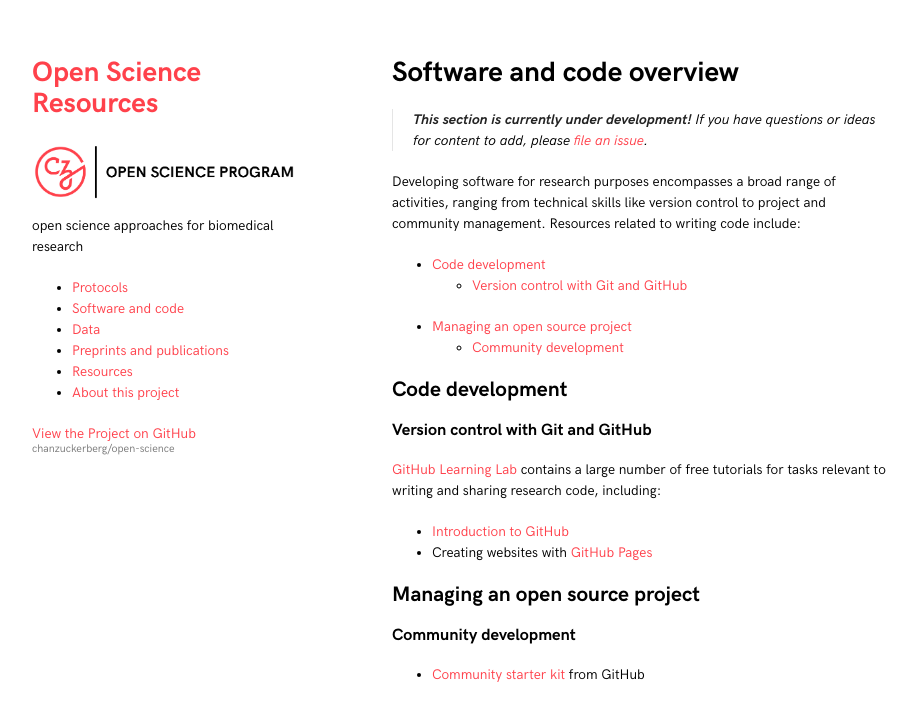
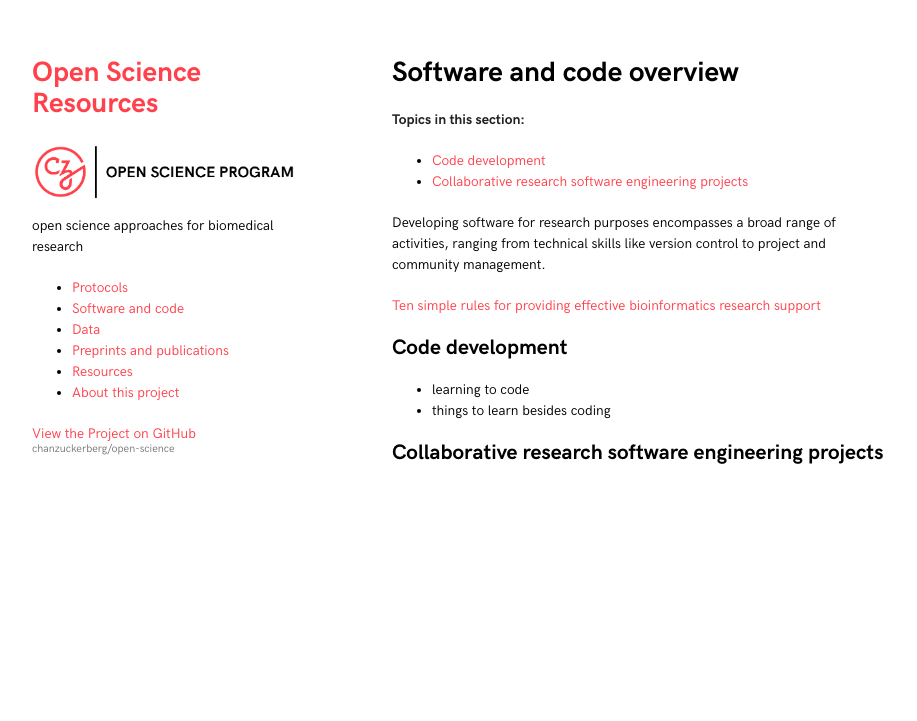
Before and after one commit to chanzuckerberg/open-science, a Jekyll site: the page built from collections/_code/overview.md, in a window 1280 px wide. Shown: the top 721 px of the page, without its empty margins (178-1095 px from the left). Built offline with Jekyll 4.4.1, drawn with Linux system fonts in a browser that asks for light colours.

Commit message:
splitting out two main pages, link dump

```diff
--- a/collections/_code/overview.md
+++ b/collections/_code/overview.md
@@ -3,34 +3,20 @@ title: Software and code overview
 category: code
 layout: default
 ---
-
-> **This section is currently under development!**
-> If you have questions or ideas for content to add,
-> please [file an issue](https://github.com/chanzuckerberg/open-science/issues).
+**Topics in this section:**
+- [Code development](#code-development)
+- [Collaborative research software engineering projects](#collaborative-research-software-engineering-projects)
 
 Developing software for research purposes encompasses a
 broad range of activities,
 ranging from technical skills like version control
 to project and community management.
-Resources related to writing code include:
 
-- [Code development](#code-development)
-  - [Version control with Git and GitHub](#version-control-with-git-and-github)
-- [Managing an open source project](#managing-an-open-source-project)
-  - [Community development](#community-development)
+[Ten simple rules for providing effective bioinformatics research support](https://journals.plos.org/ploscompbiol/article?id=10.1371/journal.pcbi.1007531)
 
 ## Code development
 
-### Version control with Git and GitHub
+- learning to code
+- things to learn besides coding
 
-[GitHub Learning Lab](https://lab.github.com/) contains a large number of free tutorials
-for tasks relevant to writing and sharing research code, including:
-
-- [Introduction to GitHub](https://lab.github.com/githubtraining/introduction-to-github)
-- Creating websites with [GitHub Pages](https://lab.github.com/githubtraining/github-pages)
-
-## Managing an open source project
-
-### Community development
-
-- [Community starter kit](https://lab.github.com/githubtraining/community-starter-kit) from GitHub
+## Collaborative research software engineering projects
```
Also changed, not shown: collections/_code/code-development.md (added, +44 -0 lines), collections/_code/os-projects.md (added, +49 -0 lines).
